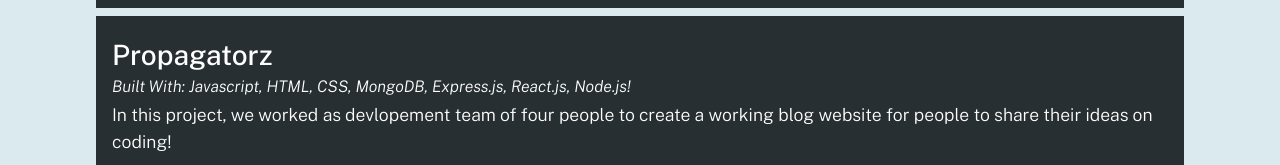
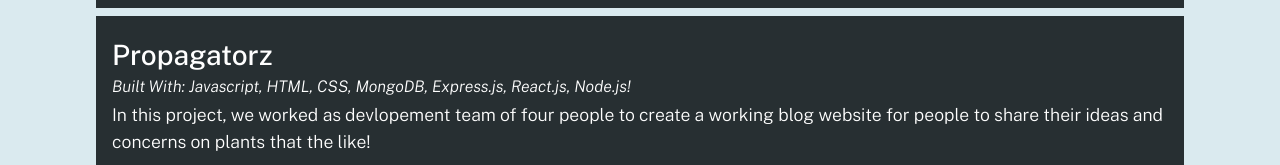
Before and after one commit to ColeVibes/Portfolio, a plain HTML site: page index.html in a window 1280 px wide. Shown: the part 808-973 px from the top of the page. Drawn offline with nearby package versions, Linux system fonts and the light colour scheme.

Commit message:
added in finished projects

```diff
--- a/index.html
+++ b/index.html
@@ -59,7 +59,7 @@
                 Built With:
                 Javascript, HTML, CSS, MongoDB, Express.js, React.js, Node.js!
               </h5>
-              <p>In this project, we worked as devlopement team of four people to create a working blog website for people to share their ideas on coding!</p>
+              <p>In this project, we worked as devlopement team of four people to create a working blog website for people to share their ideas and concerns on plants that the like!</p>
               <a href="https://github.com/alinz07/Propagatorz" class="btn"><i class="fab fa-github mr-2"></i>View Project on GitHub</a>
             </div>
 
```
